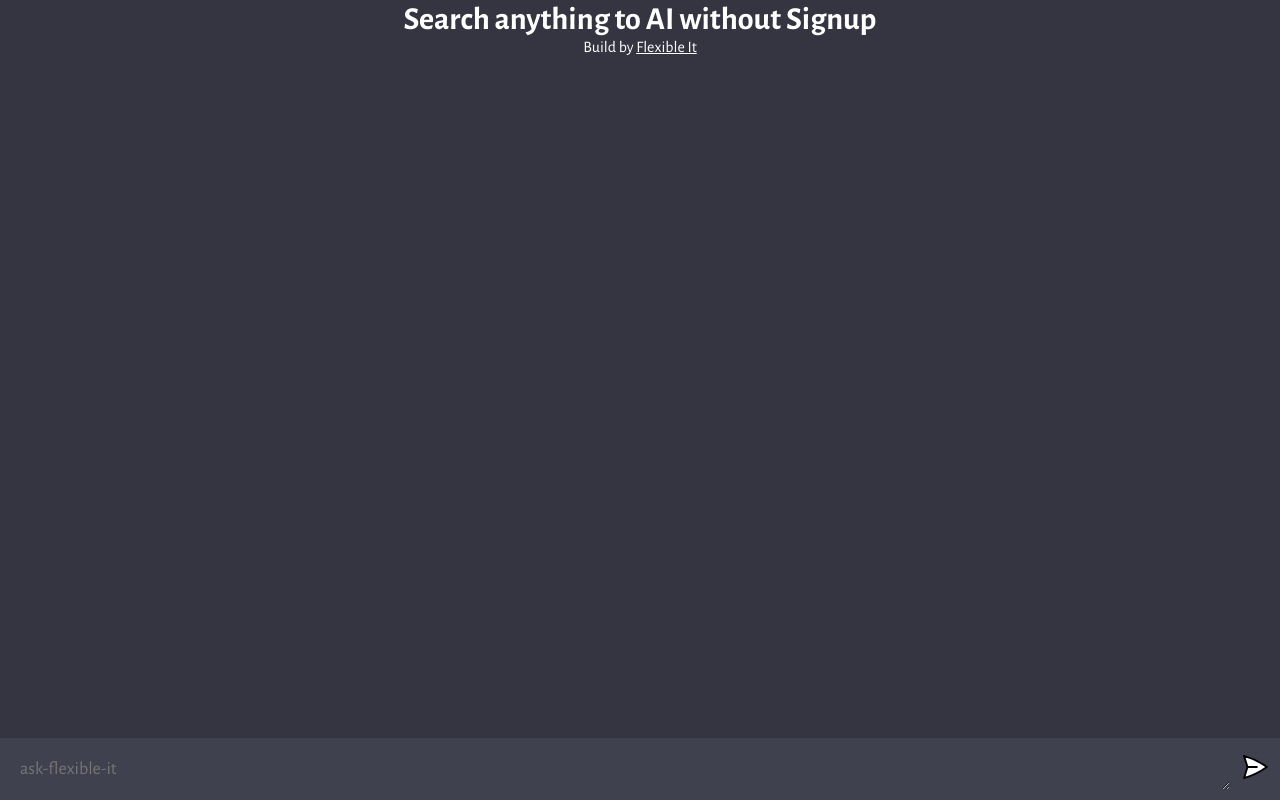
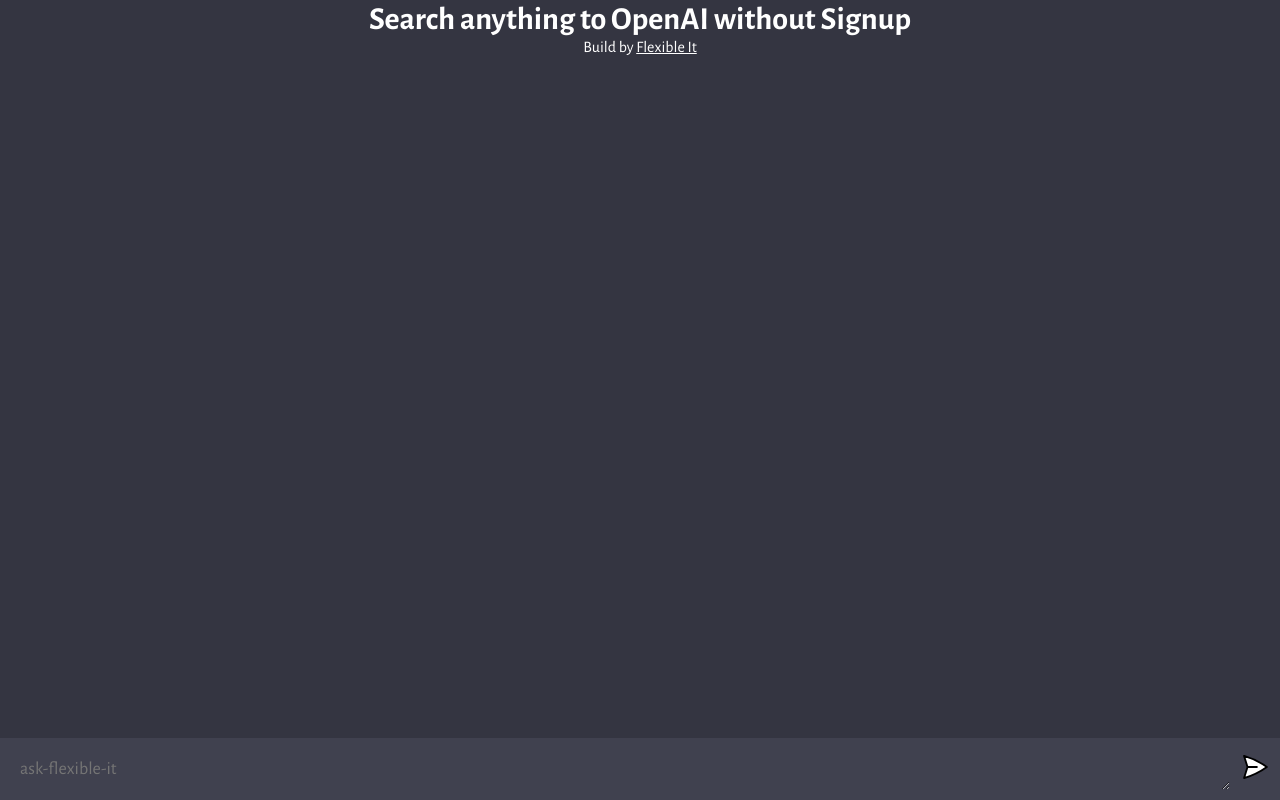
Before and after one commit to ajitda/ask-ai-without-signup, a website built with Vite: page client/index.html in a window 1280 px wide. Built offline with nearby package versions, Linux system fonts and the light colour scheme.

Commit message:
headline updated

```diff
--- a/client/index.html
+++ b/client/index.html
@@ -9,7 +9,7 @@
   </head>
   <body>
     <div id="app">
-      <h1 style="color:#fff;">Search anything to AI without Signup</h1>
+      <h1 style="color:#fff;">Search anything to OpenAI without Signup</h1>
       <p style="color:#fff;">Build by <a style="color:#fff;" href="https://flexibleit.net">Flexible It</a></p>
       <div id="chat_container"></div>
       <form action="">
```
